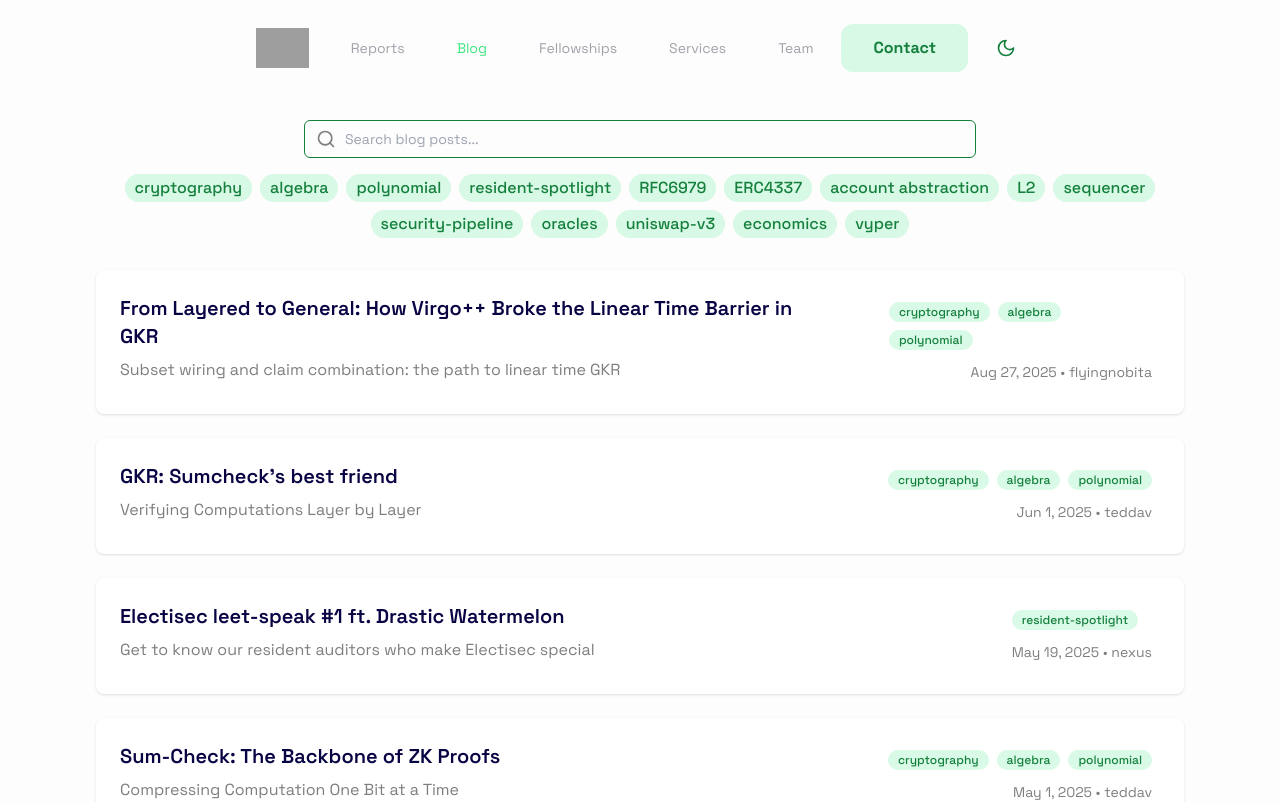
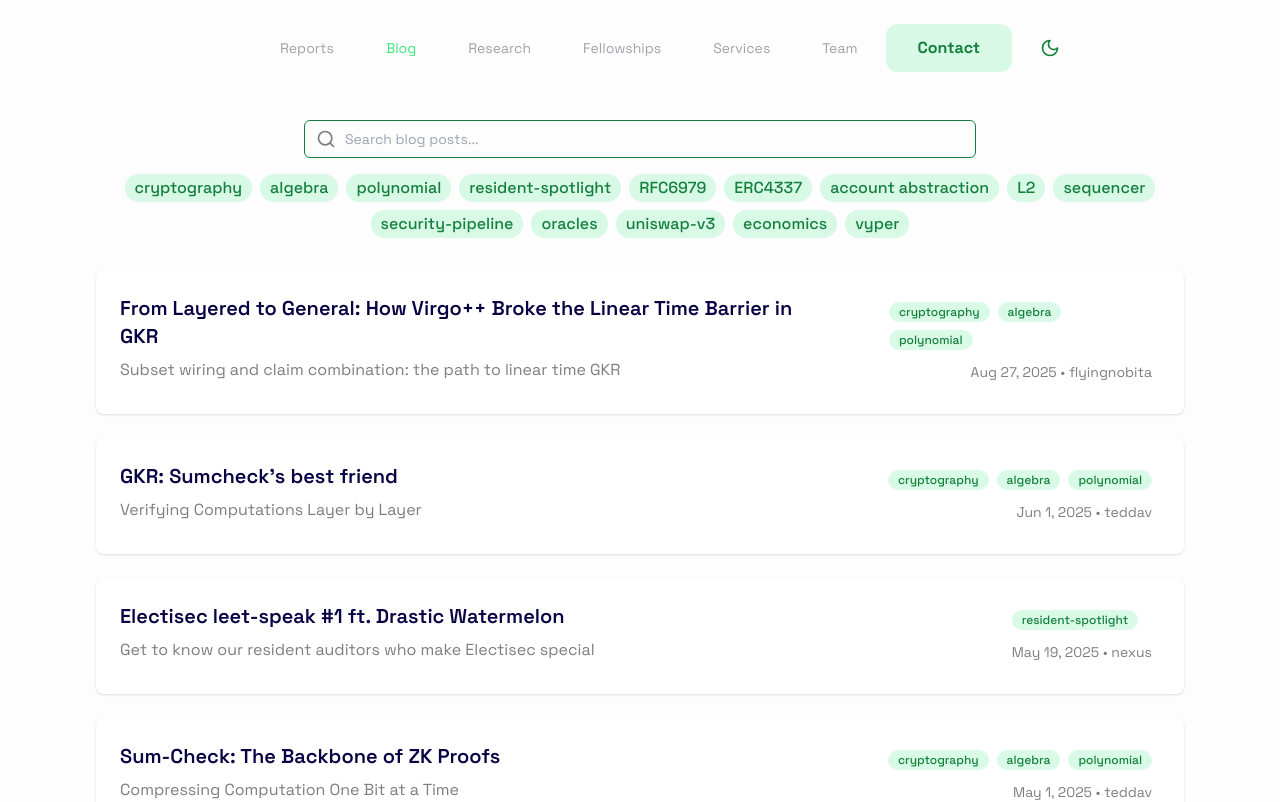
Before and after one commit to electisec/blog-site, a Next.js app: page / in a window 1280 px wide. Shown: the top 802 px of the page. Built offline with nearby package versions, Linux system fonts and the light colour scheme; grey boxes are pictures that could not be loaded.

Commit message:
research in navbar

```diff
--- a/components/Navbar.tsx
+++ b/components/Navbar.tsx
@@ -51,6 +51,9 @@ const Navbar = () => {
               Blog
             </button>
           </Link>
+          <Link href="https://research.electisec.com/">
+            <Button text="Research" />
+          </Link>
 
           <Link href="https://electisec.com/fellowships">
             <Button text="Fellowships" />
@@ -93,6 +96,11 @@ const Navbar = () => {
             <Link href="https://blog.electisec.com/">
               <button className="p-6 rounded-xl w-full text-xl text-emeraldlight hover:bg-darkgreen hover:bg-opacity-5">
                 Blog
+              </button>
+            </Link>
+            <Link href="https://research.electisec.com/">
+              <button className="p-6 rounded-xl w-full text-xl text-zinc-400 hover:text-emeraldlight hover:bg-darkgreen hover:bg-opacity-5">
+                Research
               </button>
             </Link>
             <Link href="https://electisec.com/fellowships">
```
